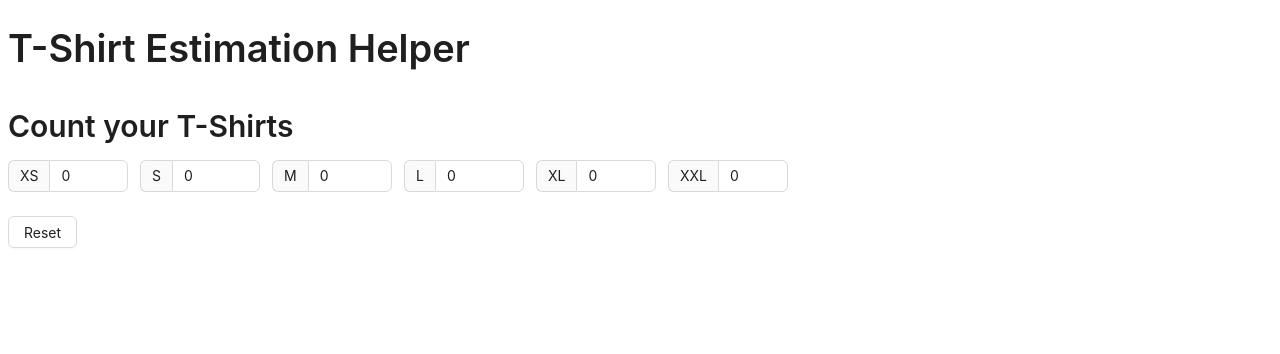
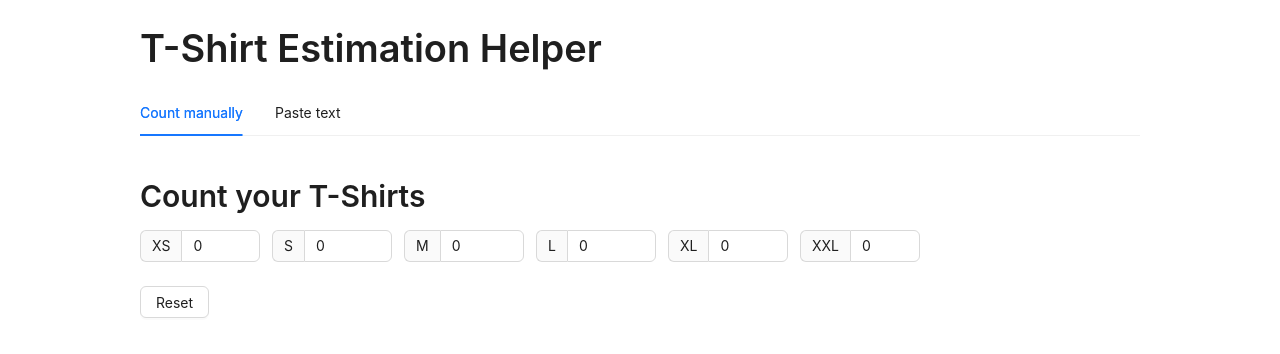
Before and after one commit to malininss/sprint-estimation-helper, a React (Vite) app: page / in a window 1280 px wide. Shown: the top 354 px of the page. Built offline with nearby package versions, Linux system fonts and the light colour scheme.

Commit message:
add textarea

```diff
--- a/src/App/App.tsx
+++ b/src/App/App.tsx
@@ -1,6 +1,7 @@
 import type { FC } from 'react';
 import { Typography } from 'antd';
 import { TShirtCounter } from '../components/TShirtCounter/TShirtCounter';
+import './style.scss';
 
 export const App: FC = () => (
   <>
--- /dev/null
+++ b/src/App/style.scss
@@ -0,0 +1,4 @@
+body {
+  max-width: 1000px;
+  margin: 0 auto;
+}
--- a/src/components/TShirtCounter/TShirtCounter.tsx
+++ b/src/components/TShirtCounter/TShirtCounter.tsx
@@ -1,24 +1,15 @@
-import { useState, type FC } from 'react';
+import { useCallback, useState, type FC } from 'react';
 import { CountBlock, type OnValuesChange } from './components/CountBlock';
 import { ResultBlock } from './components/ResultBlock';
 import type { AllSizes } from './types';
-import { TShirtSize } from '../../enums';
-
-const initialSizes: AllSizes = {
-  [TShirtSize.XS]: 0,
-  [TShirtSize.S]: 0,
-  [TShirtSize.M]: 0,
-  [TShirtSize.L]: 0,
-  [TShirtSize.XL]: 0,
-  [TShirtSize.XXL]: 0,
-};
+import { initialSizes } from './const';
 
 export const TShirtCounter: FC = () => {
   const [sizes, setAllSizes] = useState<AllSizes>(initialSizes);
 
-  const handleValuesChange: OnValuesChange = (_, values) => {
+  const handleValuesChange: OnValuesChange = useCallback((_, values) => {
     setAllSizes(values);
-  };
+  }, []);
 
   return (
     <>
--- a/src/components/TShirtCounter/components/CountBlock/CountBlock.tsx
+++ b/src/components/TShirtCounter/components/CountBlock/CountBlock.tsx
@@ -1,9 +1,9 @@
 import type { FC } from 'react';
-import { TShirtCountInput } from '../../../TShirtCountInput';
-import { Button, Flex, Form, Typography } from 'antd';
+import { Tabs, type TabsProps } from 'antd';
 import type { AllSizes } from '../../types';
 import type { OnValuesChange } from './types';
-import { sizesTuple } from '../../const';
+import { ManualCount } from './components/ManualCount';
+import { AutoCount } from './components/AutoCount';
 
 interface CountBlockProps {
   onValuesChange: OnValuesChange;
@@ -13,23 +13,35 @@ interface CountBlockProps {
 export const CountBlock: FC<CountBlockProps> = ({
   onValuesChange,
   initialValues,
-}) => (
-  <>
-    <Typography.Title level={2}>Count your T-Shirts</Typography.Title>
-    <Form
-      onValuesChange={onValuesChange}
-      onReset={() => onValuesChange(undefined, initialValues)}
-      name="basic"
-      initialValues={initialValues}
-    >
-      <Flex gap={12} wrap>
-        {sizesTuple.map((size) => (
-          <Form.Item<AllSizes> key={size} name={size}>
-            <TShirtCountInput size={size} />
-          </Form.Item>
-        ))}
-      </Flex>
-      <Button htmlType="reset">Reset</Button>
-    </Form>
-  </>
-);
+}) => {
+  const items: TabsProps['items'] = [
+    {
+      key: '1',
+      label: 'Count manually',
+      children: (
+        <ManualCount
+          initialValues={initialValues}
+          onValuesChange={onValuesChange}
+        />
+      ),
+    },
+    {
+      key: '2',
+      label: 'Paste text',
+      children: <AutoCount onValuesChange={onValuesChange} />,
+    },
+  ];
+
+  const handleTabChange = () => {
+    onValuesChange(undefined, { ...initialValues });
+  };
+
+  return (
+    <Tabs
+      destroyInactiveTabPane
+      onChange={handleTabChange}
+      defaultActiveKey="1"
+      items={items}
+    />
+  );
+};
--- /dev/null
+++ b/src/components/TShirtCounter/components/CountBlock/components/AutoCount/AutoCount.tsx
@@ -0,0 +1,33 @@
+import { useEffect, useState, type FC } from 'react';
+import { Input } from 'antd';
+import { extractSizesFromText } from './helpers/extractSizesFromText';
+import type { OnValuesChange } from '../../types';
+import { convertTShirtSizeToAllSizesObject } from './helpers/convertTShirtSizeToAllSizesObject';
+
+const { TextArea } = Input;
+
+interface AutoCountProps {
+  onValuesChange: OnValuesChange;
+}
+
+export const AutoCount: FC<AutoCountProps> = ({ onValuesChange }) => {
+  const [value, setValue] = useState<string>('');
+
+  useEffect(() => {
+    const sizes = extractSizesFromText(value);
+    const allSizes = convertTShirtSizeToAllSizesObject(sizes);
+
+    onValuesChange(undefined, allSizes);
+  }, [onValuesChange, value]);
+
+  return (
+    <>
+      <TextArea
+        value={value}
+        onChange={(e) => setValue(e.target.value)}
+        placeholder="Paste your text with T-shirt sizes"
+        rows={10}
+      />
+    </>
+  );
+};
--- /dev/null
+++ b/src/components/TShirtCounter/components/CountBlock/components/AutoCount/helpers/convertTShirtSizeToAllSizesObject.ts
@@ -0,0 +1,15 @@
+import type { TShirtSize } from '../../../../../../../enums';
+import { initialSizes } from '../../../../../const';
+import type { AllSizes } from '../../../../../types';
+
+export const convertTShirtSizeToAllSizesObject = (
+  sizes: TShirtSize[]
+): AllSizes => {
+  const result: AllSizes = { ...initialSizes };
+
+  sizes.forEach((size) => {
+    result[size] = result[size] + 1;
+  });
+
+  return result;
+};
--- /dev/null
+++ b/src/components/TShirtCounter/components/CountBlock/components/AutoCount/helpers/extractSizesFromText.ts
@@ -0,0 +1,14 @@
+import { TShirtSize } from '../../../../../../../enums';
+
+export const extractSizesFromText = (text: string): TShirtSize[] => {
+  const sizes = Object.values(TShirtSize).map((val) => val.toUpperCase());
+  const regex = new RegExp(
+    `(?:^|\\s|[^\\w\\d])(${sizes.join('|')})(?=\\s|[^\\w\\d]|$)`,
+    'g'
+  );
+  const matches = text.match(regex);
+
+  return matches
+    ? matches.map((size) => size.trim().toLowerCase() as TShirtSize)
+    : [];
+};
--- /dev/null
+++ b/src/components/TShirtCounter/components/CountBlock/components/AutoCount/index.ts
@@ -0,0 +1 @@
+export { AutoCount } from './AutoCount';
--- /dev/null
+++ b/src/components/TShirtCounter/components/CountBlock/components/ManualCount/ManualCount.tsx
@@ -0,0 +1,35 @@
+import type { FC } from 'react';
+import type { OnValuesChange } from '../../types';
+import type { AllSizes } from '../../../../types';
+import { Button, Flex, Form, Typography } from 'antd';
+import { sizesTuple } from '../../../../const';
+import { TShirtCountInput } from '../../../../../TShirtCountInput';
+
+interface ManualProps {
+  onValuesChange: OnValuesChange;
+  initialValues: AllSizes;
+}
+
+export const ManualCount: FC<ManualProps> = ({
+  onValuesChange,
+  initialValues,
+}) => (
+  <>
+    <Typography.Title level={2}>Count your T-Shirts</Typography.Title>
+    <Form
+      onValuesChange={onValuesChange}
+      onReset={() => onValuesChange(undefined, initialValues)}
+      name="basic"
+      initialValues={initialValues}
+    >
+      <Flex gap={12} wrap>
+        {sizesTuple.map((size) => (
+          <Form.Item<AllSizes> key={size} name={size}>
+            <TShirtCountInput size={size} />
+          </Form.Item>
+        ))}
+      </Flex>
+      <Button htmlType="reset">Reset</Button>
+    </Form>
+  </>
+);
--- /dev/null
+++ b/src/components/TShirtCounter/components/CountBlock/components/ManualCount/index.ts
@@ -0,0 +1 @@
+export { ManualCount } from './ManualCount';
--- a/src/components/TShirtCounter/const.ts
+++ b/src/components/TShirtCounter/const.ts
@@ -1,4 +1,5 @@
 import { TShirtSize } from '../../enums';
+import type { AllSizes } from './types';
 
 export const sizesTuple = [
   TShirtSize.XS,
@@ -8,3 +9,12 @@ export const sizesTuple = [
   TShirtSize.XL,
   TShirtSize.XXL,
 ] as const;
+
+export const initialSizes: AllSizes = {
+  [TShirtSize.XS]: 0,
+  [TShirtSize.S]: 0,
+  [TShirtSize.M]: 0,
+  [TShirtSize.L]: 0,
+  [TShirtSize.XL]: 0,
+  [TShirtSize.XXL]: 0,
+};
```
